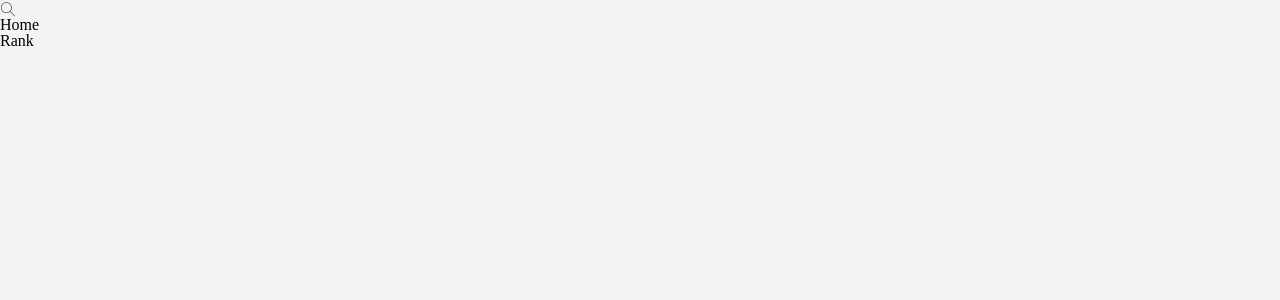
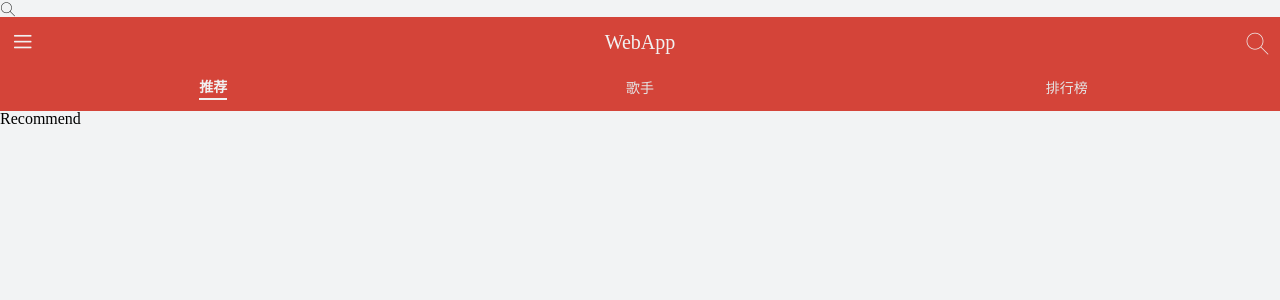
Before and after one commit to EricWong1994/cloud-music, a React (Create React App) app: page /#/recommend in a window 1280 px wide. Before the commit this address led to /#/rank. Shown: the top 300 px of the page. Built offline with nearby package versions, Linux system fonts and the light colour scheme.

Commit message:
feat: add Tab Compnent

```diff
--- a/src/application/Home/index.js
+++ b/src/application/Home/index.js
@@ -1,11 +1,27 @@
 import React from 'react';
 import { renderRoutes } from 'react-router-config'
+import { Top, Tab, TabItem } from './style';
+import { NavLink } from 'react-router-dom';
 
 function Home (props) {
   const { route } = props;
-  console.log('route: ', route);
   return <div>
-    <div>Home</div>
+    <Top>
+      <span className="iconfont menu">&#xe65c;</span>
+      <span className="title">WebApp</span>
+      <span className="iconfont search">&#xe62b;</span>
+    </Top>
+    <Tab>
+      <NavLink to="/recommend" activeClassName="selected">
+        <TabItem><span > 推荐 </span></TabItem>
+      </NavLink>
+      <NavLink to="/singers" activeClassName="selected">
+        <TabItem><span > 歌手 </span></TabItem>
+      </NavLink>
+      <NavLink to="/rank" activeClassName="selected">
+        <TabItem><span > 排行榜 </span></TabItem>
+      </NavLink>
+    </Tab>
     {renderRoutes(route.routes)}
   </div>;
 }
--- /dev/null
+++ b/src/application/Home/style.js
@@ -0,0 +1,48 @@
+import styled from 'styled-components';
+import style from '../../assets/global-style';
+
+export const Top = styled.div`
+  display: flex;
+  flex-direction: row;
+  justify-content: space-between;
+  padding: 5px 10px;
+  background: ${style["theme-color"]};
+  &>span {
+    line-height: 40px;
+    color: #f1f1f1;
+    font-size: 20px;
+    &.iconfont {
+      font-size: 25px;
+    }
+  }
+`
+
+export const Tab = styled.div`
+  height: 44px;
+  display: flex;
+  flex-direction: row;
+  justify-content: space-around;
+  background: ${style["theme-color"]};
+  a {
+    flex: 1;
+    padding: 2px 0;
+    font-size: 14px;
+    color: #e4e4e4;
+    &.selected {
+      span {
+        padding: 3px 0;
+        font-weight: 700;
+        color: #f1f1f1;
+        border-bottom: 2px solid #f1f1f1;
+      }
+    }
+  }
+`
+
+export const TabItem = styled.div`
+  height: 100%;
+  display: flex;
+  flex-direction: row;
+  justify-content: center;
+  align-items: center;
+`
--- /dev/null
+++ b/src/assets/global-style.js
@@ -0,0 +1,40 @@
+const extendClick = () => {
+  return `
+    position: relative;
+    &:before {
+      content: '';
+      position: absolute;
+      top: -10px; bottom: -10px; left: -10px; right: -10px;
+    }
+  `
+}
+
+// 一行文字溢出部分用... 代替
+const noWrap = () => {
+  return `
+    text-overflow: ellipsis;
+    overflow: hidden;
+    white-space: nowrap;
+  `
+}
+
+const defaultStyle = {
+  'theme-color': '#d44439',
+  'theme-color-shadow': 'rgba (212, 68, 57, .5)',
+  'font-color-light': '#f1f1f1',
+  'font-color-desc': '#2E3030',
+  'font-color-desc-v2': '#bba8a8',// 略淡
+  'font-size-ss': '10px',
+  'font-size-s': '12px',
+  'font-size-m': '14px',
+  'font-size-l': '16px',
+  'font-size-ll': '18px',
+  "border-color": '#e4e4e4',
+  'background-color': '#f2f3f4',
+  'background-color-shadow': 'rgba (0, 0, 0, 0.3)',
+  'highlight-background-color': '#fff',
+  extendClick,
+  noWrap
+}
+
+export default defaultStyle
```
